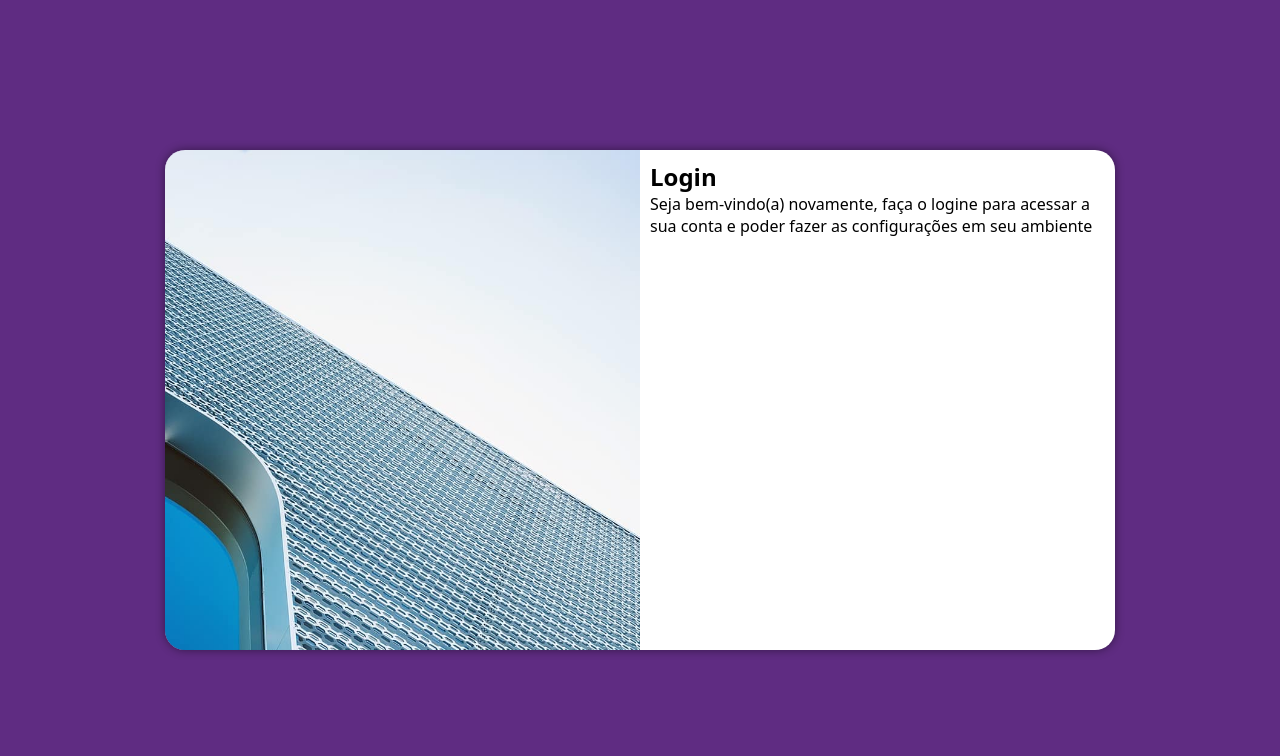
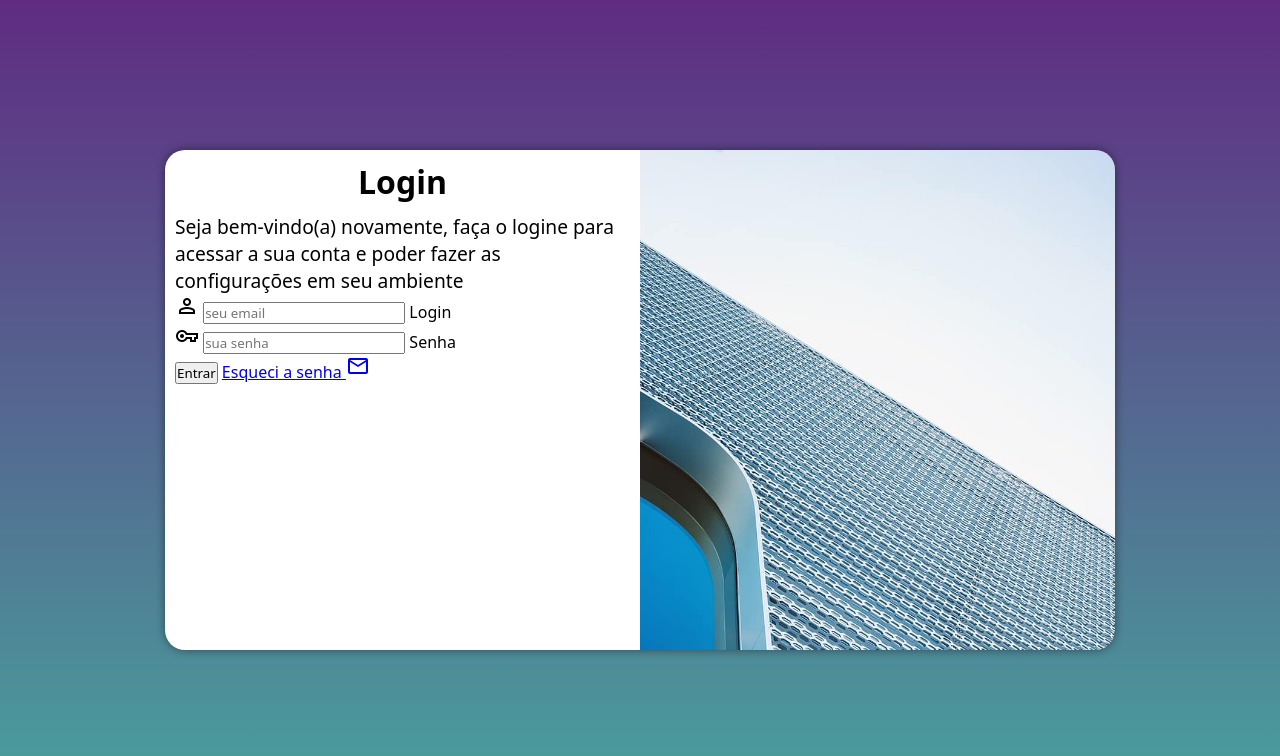
Before and after one commit to micaelsilvasouza/projeto-login, a plain HTML site: page index.html in a window 1280 px wide. Drawn offline with nearby package versions, Linux system fonts and the light colour scheme.

Commit message:
adicionei o formulário

```diff
--- a/estilos/mediaquery.css
+++ b/estilos/mediaquery.css
@@ -30,18 +30,29 @@
 @media screen and (min-width: 992px){
     /* Tela Grandes */
 
+    body{
+        background-image: linear-gradient(to top, var(--verde), var(--lilas));
+    }
     section#login{
         width: 950px;
     }
 
     section#login > div#imagem{
-        float: left;
+        float: right;
         width: 50%;
         height: 100vh;
     }
 
     section#login > div#formulario{
-        float: right;
+        float: left;
         width: 50%;
     }
+
+    div#formulario > h1{
+        font-size: 2em;
+    }
+
+    div#formulario > p{
+        font-size: 1.2em;
+    }
 }
--- a/estilos/style.css
+++ b/estilos/style.css
@@ -58,3 +58,12 @@ section#login > div#formulario{
     display: block;
     padding: 10px;
 }
+
+div#formulario > h1{
+    text-align: center;
+    margin-bottom: 10px;
+}
+
+div#formulario > p{
+    font-size: 0.8em;
+}
--- a/index.html
+++ b/index.html
@@ -5,6 +5,7 @@
     <meta http-equiv="X-UA-Compatible" content="IE=edge">
     <meta name="viewport" content="width=device-width, initial-scale=1.0">
     <title>Login</title>
+    <link rel="stylesheet" href="https://fonts.googleapis.com/css2?family=Material+Symbols+Outlined:opsz,wght,FILL,GRAD@48,400,0,0" />
     <link rel="stylesheet" href="estilos/style.css">
     <link rel="stylesheet" href="estilos/mediaquery.css">
 </head>
@@ -15,7 +16,23 @@
             <div id="formulario">
                 <h1>Login</h1>
                 <p>Seja bem-vindo(a) novamente, faça o logine para acessar a sua conta e poder fazer as configurações em seu ambiente</p>
-                <form action="login.php" method="post"></form>
+                <form action="login.php" method="post" autocomplete="on">
+                    <div class="campo">
+                        <span class="material-symbols-outlined">person</span>
+                        <input type="email" name="login" id="ilogin" placeholder="seu email" required autocomplete="email" maxlength="30">
+                        <label for="ilogin">Login</label>
+                    </div>
+
+                    <div class="campo">
+                        <span class="material-symbols-outlined">vpn_key</span>
+                        <input type="password" name="senha" id="isenha" placeholder="sua senha" required autocomplete="current-password" minlength="8" maxlength="15">
+                        <label for="isenha">Senha</label>
+                    </div>
+                    <input type="submit" value="Entrar">
+                    <a href="esqueci.html">
+                        Esqueci a senha <i class="material-symbols-outlined">mail</i>
+                    </a>
+                </form>
             </div>
         </section>
     </main>
```
